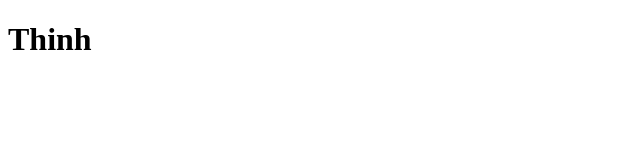
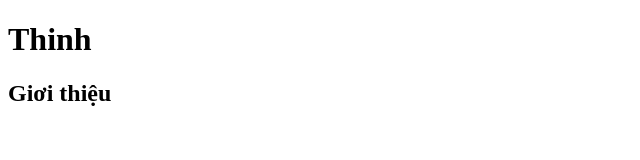
Before and after one commit to nguyenquochungthinh/nguyenquochungthinh.github.io, a plain HTML site: page index.html in a window 1280 px wide. Shown: the whole page, without its empty margins (0-640 px from the left). Drawn offline with Linux system fonts and the light colour scheme.

Commit message:
gioi thieu

```diff
--- a/index.html
+++ b/index.html
@@ -7,5 +7,6 @@
 </head>
 <body>
     <h1>Thinh</h1>
+    <h2>Giơi thiệu</h2>
 </body>
 </html>
```
